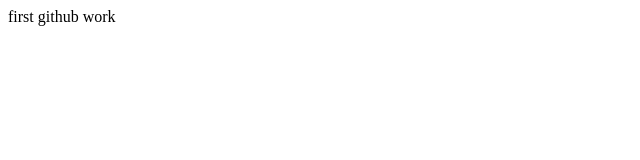
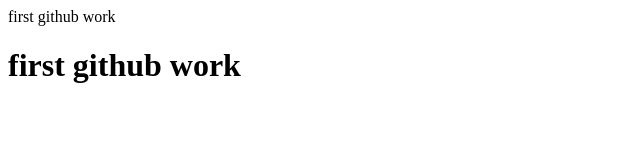
Before and after one commit to nick0lzz/blog, a plain HTML site: page index.html in a window 1280 px wide. Shown: the whole page, without its empty margins (0-640 px from the left). Drawn offline with Linux system fonts and the light colour scheme.

Commit message:
Update index.html

```diff
--- a/index.html
+++ b/index.html
@@ -1 +1,2 @@
 first github work
+<h1>first github work</h1>
```
